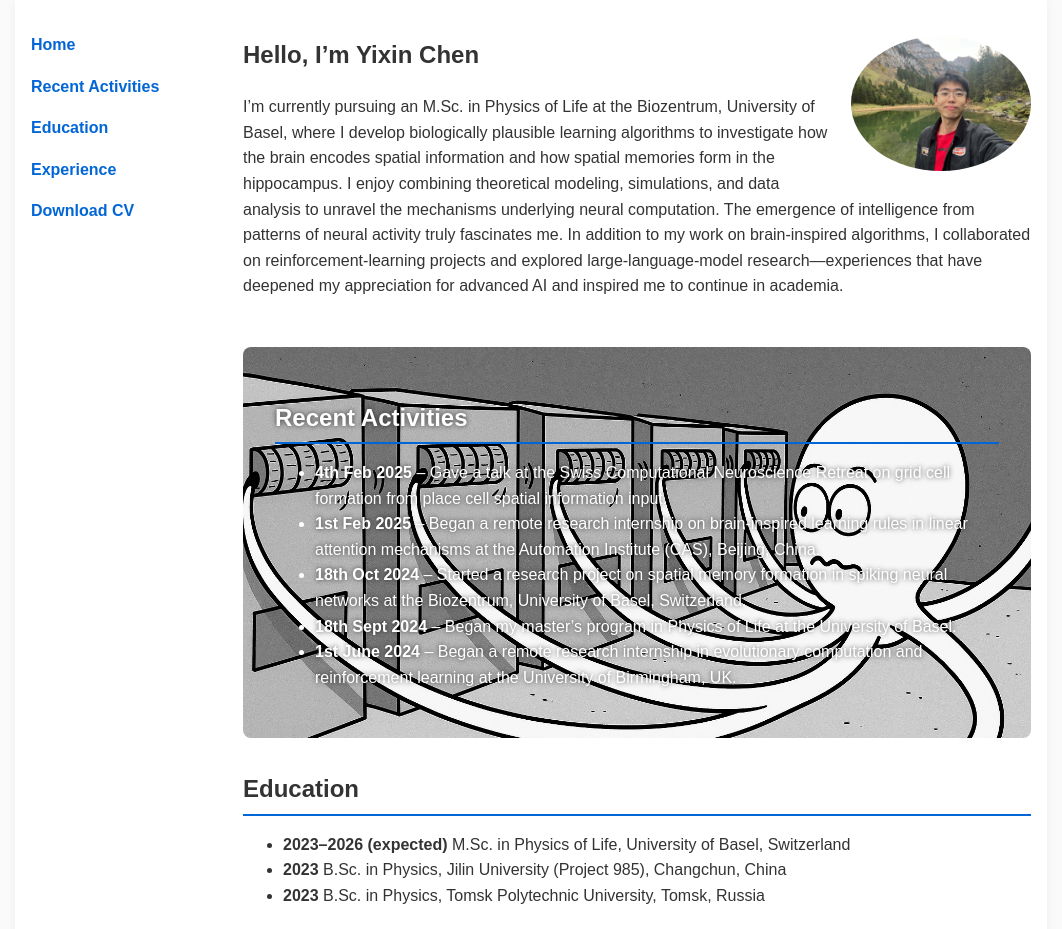
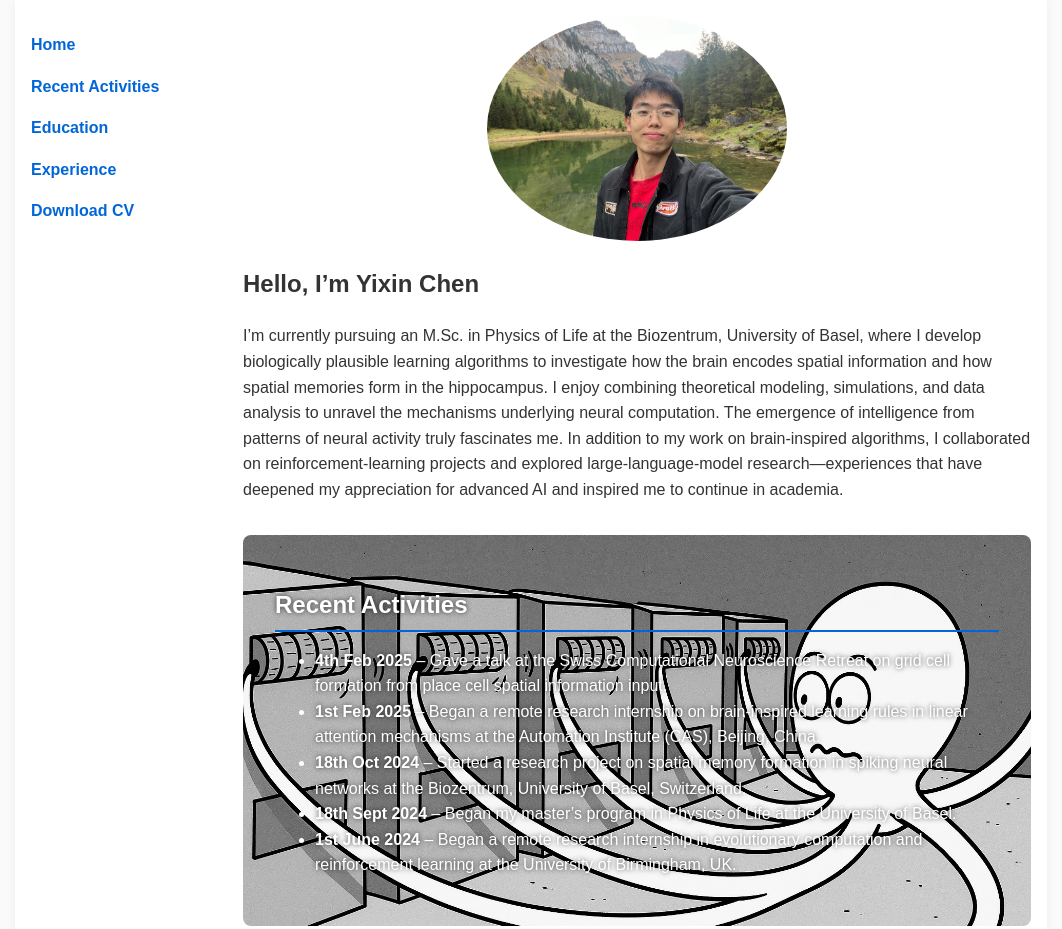
Before and after one commit to boobaa2001/boba.github.io, a plain HTML site: page index.html in a window 1280 px wide. Shown: the top 929 px of the page, without its empty margins (109-1171 px from the left). Drawn offline with Linux system fonts and the light colour scheme.

Commit message:
update website

```diff
--- a/style.css
+++ b/style.css
@@ -54,14 +54,16 @@ body {
   margin-bottom: 1rem;
 }
 
-/* Profile Photo: fixed small size, preserves aspect ratio */
+/* Profile Photo: centered and 50% of main area */
 .profile-photo {
-  float: right;
-  width: 180px;      /* adjust this */
-  height: auto;      /* let height scale automatically */
+  display: block;          /* treat as block element */
+  width: 50%;              /* half the width of its container */
+  max-width: 300px;        /* optional cap so it doesn’t get too huge */
+  height: auto;            /* maintain aspect ratio */
   object-fit: cover;
   border-radius: 50%;
-  margin: 0 0 1rem 1rem;
+  margin: 0 auto 1.5rem;   /* auto left/right to center, plus bottom spacing */
+  float: none;             /* remove any float */
 }
 
 /* Recent-Activities Background: cover but limited height */
```
